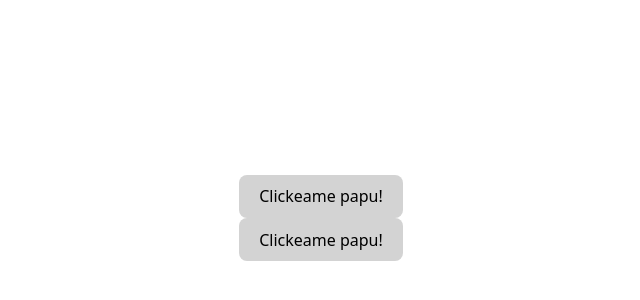
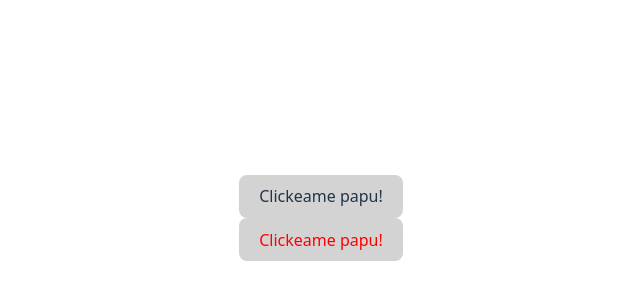
Before and after one commit to dovinhoyos/React-Desde-0-Avanzado, a React (Vite) app: page / in a window 1280 px wide. Shown: the part 182-482 px from the top of the page, without its empty margins (319-959 px from the left). Built offline with nearby package versions, Linux system fonts and the light colour scheme.

Commit message:
fix: correct color property in custom-button class in Button.css

```diff
--- a/src/components/Button/Button.css
+++ b/src/components/Button/Button.css
@@ -1,5 +1,5 @@
 .custom-button {
-  color: blue inherit;
+  color: inherit;
   background-color: lightgray;
 }
 
```
Also changed, not shown: 1 other file (tests, documents, lock files or other folders).
